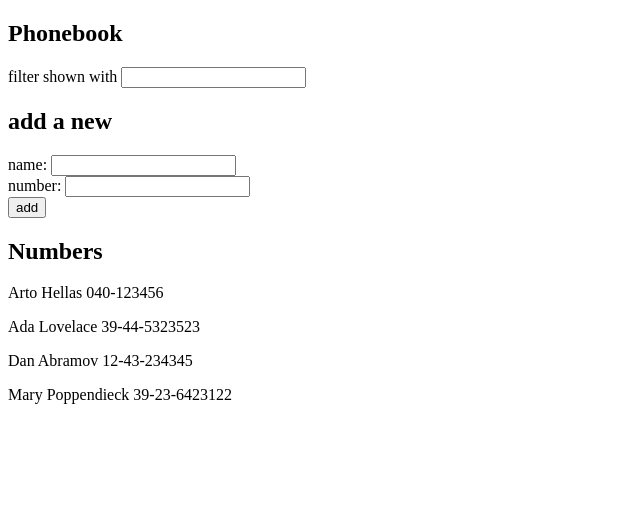
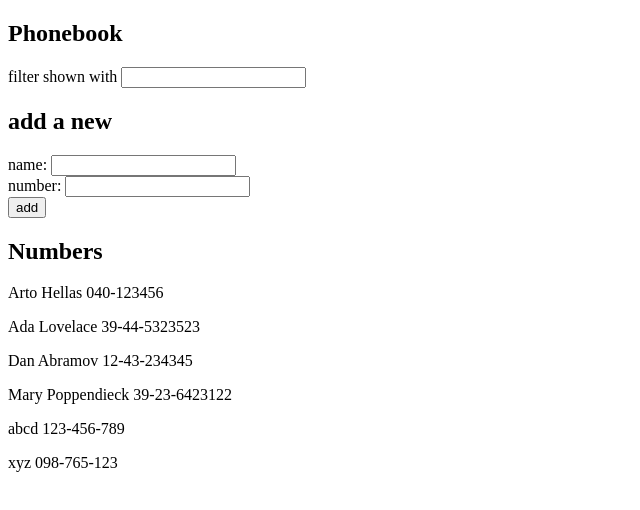
Before and after one commit to muzzamilr/fullstackopen-exercises, a React (Vite) app in the folder part2/phonebook/: page / in a window 1280 px wide. Shown: the top 510 px of the page, without its empty margins (0-640 px from the left). Built offline with nearby package versions, Linux system fonts and the light colour scheme; data requests are answered from the project's data file.

Commit message:
complete part2 till 2.13 exercise

```diff
--- a/part2/phonebook/db.json
+++ b/part2/phonebook/db.json
@@ -19,6 +19,16 @@
       "name": "Mary Poppendieck",
       "number": "39-23-6423122",
       "id": 4
+    },
+    {
+      "name": "abcd",
+      "number": "123-456-789",
+      "id": 5
+    },
+    {
+      "name": "xyz",
+      "number": "098-765-123",
+      "id": 6
     }
   ]
 }
--- a/part2/phonebook/src/App.jsx
+++ b/part2/phonebook/src/App.jsx
@@ -2,7 +2,7 @@ import { useEffect, useState } from "react";
 import { Filter } from "./components/Filter";
 import { PersonForm } from "./components/PersonForm";
 import { Persons } from "./components/Persons";
-import axios from "axios";
+import Service from "./PersonsService";
 
 const App = () => {
   const [persons, setPersons] = useState([]);
@@ -12,9 +12,7 @@ const App = () => {
   const [showAll, setShowALl] = useState(true);
 
   useEffect(() => {
-    axios
-      .get("http://localhost:3001/persons")
-      .then((res) => setPersons(res.data));
+    Service.getAll().then((data) => setPersons(data));
   }, []);
 
   const handleFormSubmit = (e) => {
@@ -24,7 +22,14 @@ const App = () => {
       alert(`${newName} is already added to phonebook`);
       return;
     }
-    setPersons((per) => [...per, { name: newName, number: newNumber }]);
+
+    const data = {
+      name: newName,
+      number: newNumber,
+    };
+
+    setPersons((per) => [...per, data]);
+    Service.create(data);
   };
 
   const handleNameChange = (e) => {
--- /dev/null
+++ b/part2/phonebook/src/PersonsService.js
@@ -0,0 +1,25 @@
+import axios from "axios";
+
+const BASE_URL = "http://localhost:3001/persons";
+
+const getAll = () => {
+  const request = axios.get(BASE_URL);
+  return request.then((response) => response.data);
+};
+
+const create = (newObject) => {
+  const request = axios.post(BASE_URL, newObject);
+  return request.then((response) => response.data);
+};
+
+const update = (id, newObject) => {
+  const request = axios.put(`${BASE_URL}/${id}`, newObject);
+  return request.then((response) => response.data);
+};
+
+const deleteContact = (id, newObject) => {
+  const request = axios.put(`${BASE_URL}/${id}`, newObject);
+  return request.then((response) => response.data);
+};
+
+export default { getAll, create, update, deleteContact };
--- a/part2/phonebook/src/components/Persons.jsx
+++ b/part2/phonebook/src/components/Persons.jsx
@@ -3,10 +3,10 @@ export const Persons = ({ persons, filteredPersons, showAll }) => {
     <>
       {showAll
         ? persons.map((obj) => (
-            <p key={obj.name}>{obj.name + " " + obj.number} </p>
+            <p key={obj.id}>{obj.name + " " + obj.number} </p>
           ))
         : filteredPersons.map((obj) => (
-            <p key={obj.name}>{obj.name + " " + obj.number} </p>
+            <p key={obj.id}>{obj.name + " " + obj.number} </p>
           ))}
     </>
   );
```
